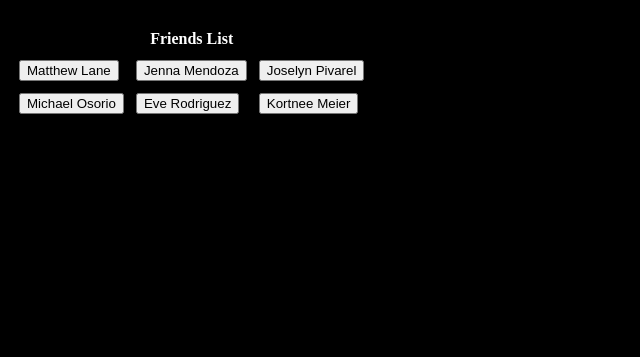
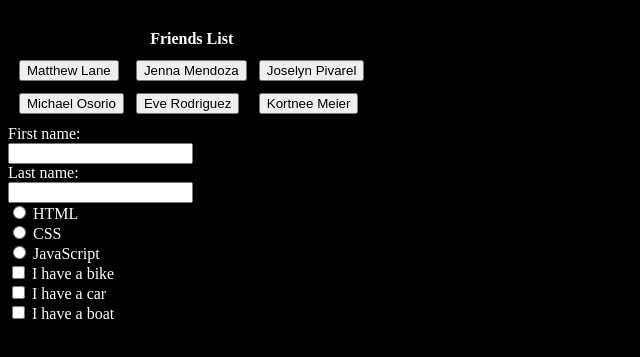
Before and after one commit to theredskin/Project-001, a plain HTML site: page index.html in a window 1280 px wide. Shown: the part 61-418 px from the top of the page, without its empty margins (0-640 px from the left). Drawn offline with Linux system fonts and the light colour scheme.

Commit message:
Added File Updates

```diff
--- a/index.html
+++ b/index.html
@@ -31,6 +31,32 @@
 
     </table>
 
+
+    <form>
+        <label for="fname">First name:</label><br>
+        <input type="text" id="fname" name="fname"><br>
+        <label for="lname">Last name:</label><br>
+        <input type="text" id="lname" name="lname">
+      </form>
+
+      <form>
+        <input type="radio" id="html" name="fav_language" value="HTML">
+        <label for="html">HTML</label><br>
+        <input type="radio" id="css" name="fav_language" value="CSS">
+        <label for="css">CSS</label><br>
+        <input type="radio" id="javascript" name="fav_language" value="JavaScript">
+        <label for="javascript">JavaScript</label>
+      </form>
+
+      <form>
+        <input type="checkbox" id="vehicle1" name="vehicle1" value="Bike">
+        <label for="vehicle1"> I have a bike</label><br>
+        <input type="checkbox" id="vehicle2" name="vehicle2" value="Car">
+        <label for="vehicle2"> I have a car</label><br>
+        <input type="checkbox" id="vehicle3" name="vehicle3" value="Boat">
+        <label for="vehicle3"> I have a boat</label>
+      </form>
+
     <script src="main.js"></script>
 
 </body>
--- a/main.css
+++ b/main.css
@@ -14,3 +14,10 @@ table {
 div {
   color: purple;
 }
+
+button {
+  /* background-color: aqua;
+  border: 0;
+  padding: 0;
+  margin: 0; */
+}
```
